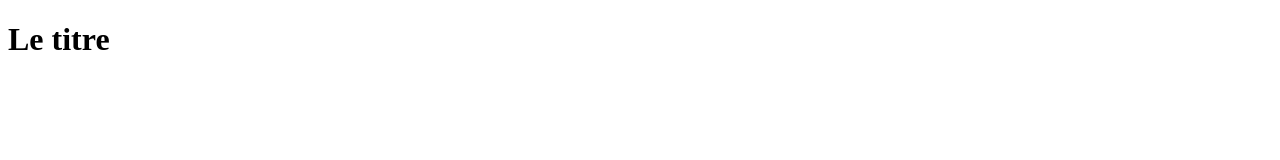
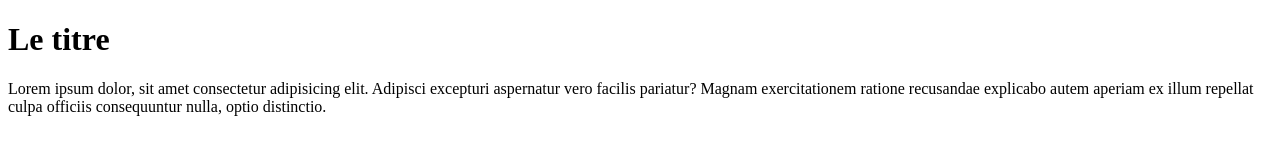
Before and after one commit to nicolaslechenic/laboratory, a plain HTML site: page index.html in a window 1280 px wide. Drawn offline with Linux system fonts and the light colour scheme.

Commit message:
index paragraph

```diff
--- a/index.html
+++ b/index.html
@@ -8,5 +8,6 @@
 </head>
 <body>
     <h1>Le titre</h1>
+    <p>Lorem ipsum dolor, sit amet consectetur adipisicing elit. Adipisci excepturi aspernatur vero facilis pariatur? Magnam exercitationem ratione recusandae explicabo autem aperiam ex illum repellat culpa officiis consequuntur nulla, optio distinctio.</p>
 </body>
 </html>
```
